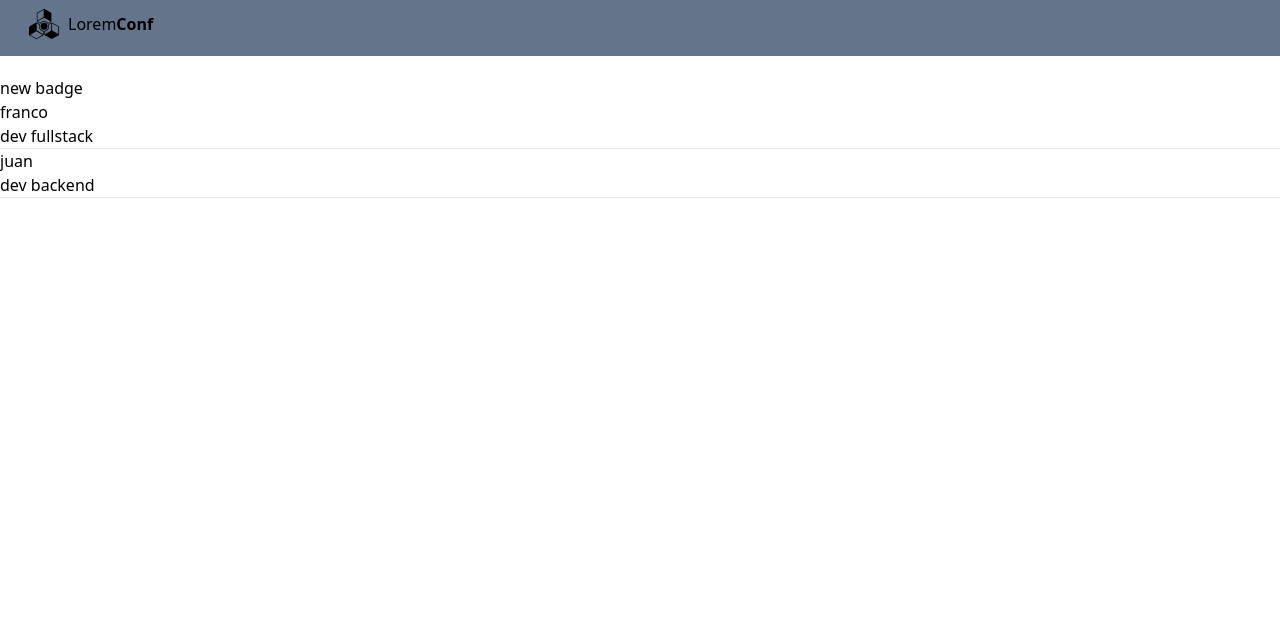
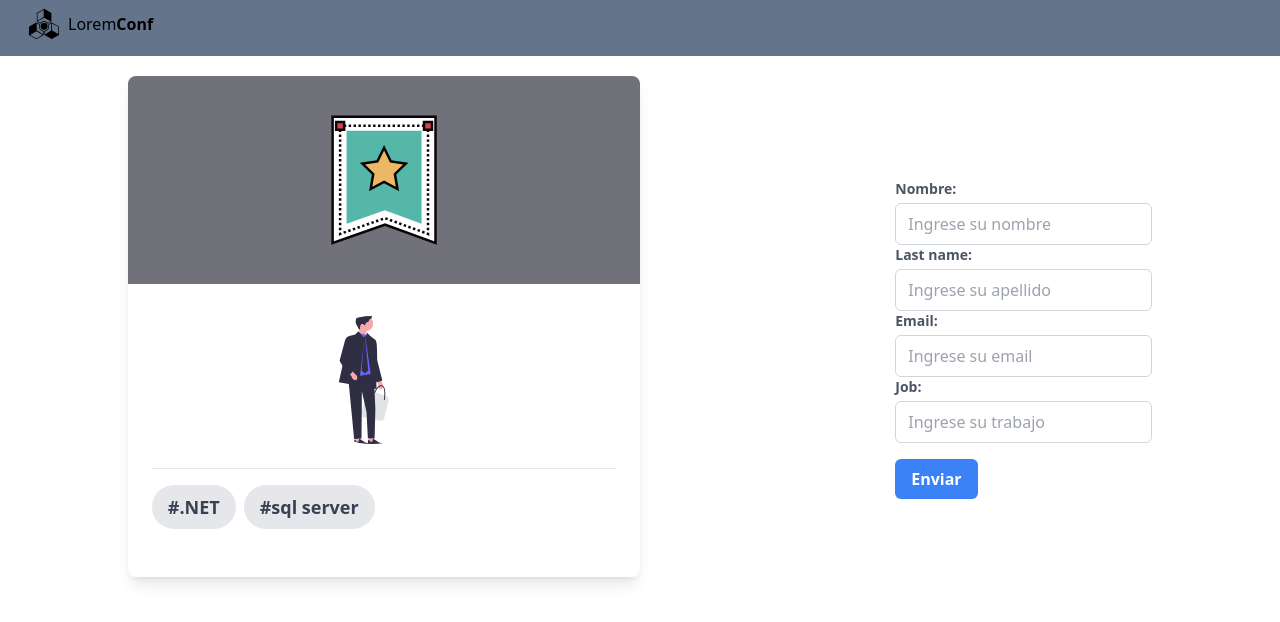
Before and after one commit to Internship-ciancoders-24-1/curso-de-reactjs-francoc055, a React (Create React App) app in the folder my-app/: page /badges/new in a window 1280 px wide. Shown: the top 622 px of the page. Built offline with nearby package versions, Linux system fonts and the light colour scheme.

Commit message:
Capitulo 4 del curso de react

```diff
--- a/my-app/package.json
+++ b/my-app/package.json
@@ -8,6 +8,7 @@
     "@testing-library/user-event": "^13.5.0",
     "react": "^18.2.0",
     "react-dom": "^18.2.0",
+    "react-router-dom": "^6.22.3",
     "react-scripts": "5.0.1",
     "web-vitals": "^2.1.4"
   },
--- /dev/null
+++ b/my-app/src/components/App.js
@@ -0,0 +1,20 @@
+import React from 'react';
+import { BrowserRouter, Routes, Route } from 'react-router-dom';
+
+import Badges from '../pages/Badges';
+import BadgeNew from '../pages/BadgeNew';
+import NotFound from './NotFound';
+
+function App() {
+  return (
+    <BrowserRouter>
+      <Routes>
+        <Route path="/badges" element={<Badges />} />
+        <Route path="/badges/new" element={<BadgeNew />} />
+        <Route path='*' element={<NotFound/>} />
+      </Routes>
+    </BrowserRouter>
+  );
+}
+
+export default App;
--- a/my-app/src/components/BadgeList.js
+++ b/my-app/src/components/BadgeList.js
@@ -3,13 +3,16 @@ import React from 'react';
 class BadgeList extends React.Component {
   render() {
     return (
-      <ul>
+      <ul className="divide-y divide-gray-300">
         {this.props.data.map((p) => {
           return (
-            <li key={p.id}>
-              <p>{p.name}</p>
-              <p>{p.job}</p>
-              <hr />
+            <li key={p.id} className="w-96 py-4 bg-slate-50 shadow-md rounded-lg overflow-hidden m-4">
+              {/* <div className="bg-white shadow-md rounded-lg overflow-hidden"> */}
+                {/* <div className="p-4"> */}
+                  <p className="text-lg font-semibold">{p.name}</p>
+                  <p className="text-sm text-gray-600">{p.job}</p>
+                {/* </div> */}
+              {/* </div> */}
             </li>
           );
         })}
--- /dev/null
+++ b/my-app/src/components/Layout.js
@@ -0,0 +1,15 @@
+import React from 'react';
+import Navbar from './Navbar';
+
+
+function Layout(props){
+    return (
+        <>
+            <Navbar></Navbar>
+            {props.children}
+        </>
+    )
+}
+
+
+export default Layout
--- a/my-app/src/components/Navbar.js
+++ b/my-app/src/components/Navbar.js
@@ -1,15 +1,16 @@
 import React from 'react';
 import logo from './../images/logo.svg';
+import { Link } from 'react-router-dom';
 
 
 class Navbar extends React.Component{
     render(){
         return <div className='h-14 bg-slate-500 mb-5'>
-            <a href='/' className='flex items-center ml-5'>
+            <Link to='/' className='flex items-center ml-5'>
                 <img src={logo} className='h-12'></img>
                 <span className='font-light'>Lorem</span>
                 <span className='font-bold'>Conf</span>
-            </a>
+            </Link>
         </div>
     }
 
--- /dev/null
+++ b/my-app/src/components/NotFound.js
@@ -0,0 +1,7 @@
+import React from "react";
+
+function NotFound(){
+    return <h1>404: NOT FOUND</h1>
+}
+
+export default NotFound
--- a/my-app/src/index.js
+++ b/my-app/src/index.js
@@ -5,16 +5,11 @@ import Badge from './components/Badge'
 
 import BadgeNew from './pages/BadgeNew'
 import Badges from './pages/Badges'
+import App from './components/App'
 
 const name = 'franco'
 const element = <h1>Hola {name}</h1>
 const root = document.getElementById('root')
 
-ReactDOM.render(
-    <>
-        {/* <Navbar/> */}
-        {/* <Badge name="enzo" lastname="diaz" title="dev full stack" skills={['.NET', 'sql server']}/> */}
-        {/* <BadgeNew/> */}
-        <Badges/>
-    </>
-, root)
+
+ReactDOM.render(<App/>, root)
--- a/my-app/src/pages/BadgeNew.js
+++ b/my-app/src/pages/BadgeNew.js
@@ -2,6 +2,7 @@ import React from 'react';
 import Navbar from '../components/Navbar';
 import Badge from '../components/Badge';
 import BadgeForm from '../components/BadgeForm';
+import Layout from '../components/Layout';
 
 class BadgeNew extends React.Component {
   state = {
@@ -27,11 +28,13 @@ class BadgeNew extends React.Component {
 
     return (
       <>
-        <Navbar />
-        <div className='w-full flex justify-center items-center'>
-          <Badge name={form.name} lastname={form.lastname} title={form.job} skills={['.NET', 'sql server']} />
-          <BadgeForm onChange={this.handleChange} formValues={form} />
-        </div>
+        <Layout>
+          <div className='w-full flex justify-center items-center'>
+            <Badge name={form.name} lastname={form.lastname} title={form.job} skills={['.NET', 'sql server']} />
+            <BadgeForm onChange={this.handleChange} formValues={form} />
+          </div>
+        </Layout>
+
       </>
     );
   }
--- a/my-app/src/pages/Badges.js
+++ b/my-app/src/pages/Badges.js
@@ -1,6 +1,9 @@
 import React from 'react';
 import Navbar from '../components/Navbar';
 import BadgeList from '../components/BadgeList';
+import { Link } from 'react-router-dom';
+import Layout from '../components/Layout';
+
 
 class Badges extends React.Component {
     state = {data:[
@@ -22,24 +25,14 @@ class Badges extends React.Component {
 
     render(){
         return <>
-            <Navbar/>
+            <Layout>
+                <div className='w-full flex flex-col justify-center items-center'>
+                    <Link to="/badges/new" className='w-32 bg-blue-500 hover:bg-blue-600 text-white font-semibold py-2 px-4 rounded-md text-center'>new badge</Link>
 
-            <div>
-                <button>new badge</button>
-            </div>
 
-            {/* <ul>
-                {this.state.data.map(p =>{
-                    return (
-                        <li key={p.id}>
-                            <p>{p.name}</p>
-                            <p>{p.job}</p>
-                            <hr/>
-                        </li>
-                    )
-                })}
-            </ul> */}
-            <BadgeList data={this.state.data}/>
+                    <BadgeList data={this.state.data}/>
+                </div>
+            </Layout>
         </>
     }
 }
```
Also changed, not shown: 1 other file (tests, documents, lock files or other folders).
